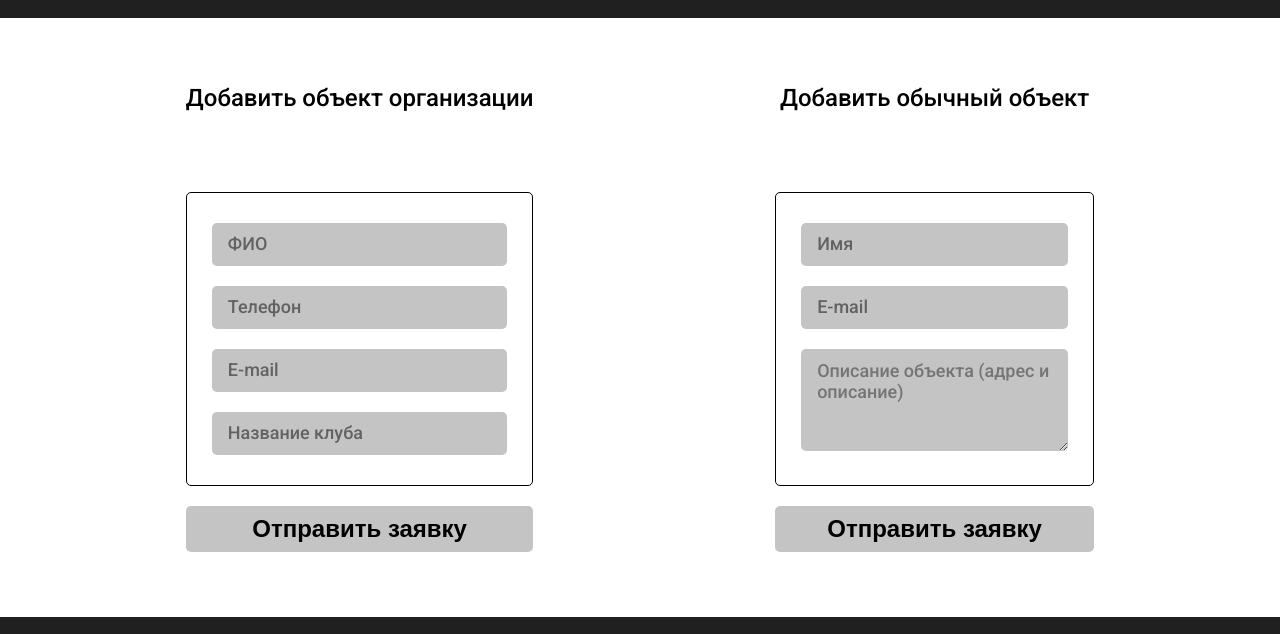
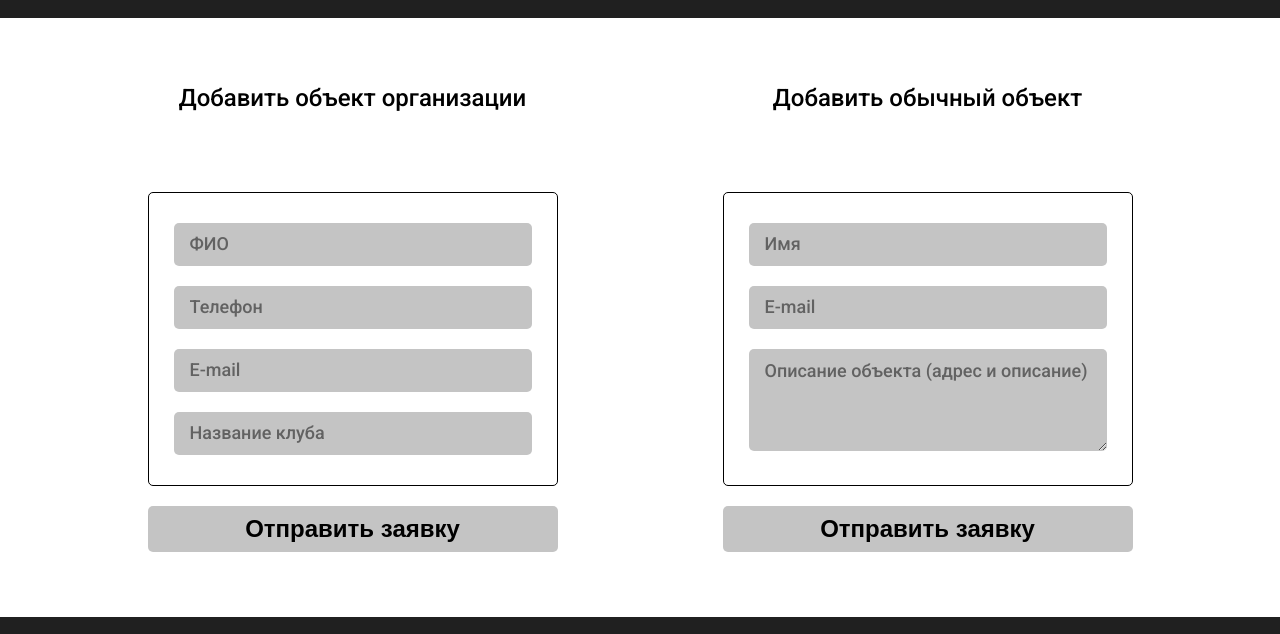
Before and after one commit to Andrey-Sivak/search-sports.github.io, a website: page add-location.html in a window 1280 px wide. Shown: the part 52-686 px from the top of the page. Drawn offline with nearby package versions, Linux system fonts and the light colour scheme; files that its build step writes are made by us from their sources.

Commit message:
edit textarea's label styles

```diff
--- a/app/sass/components/_form.scss
+++ b/app/sass/components/_form.scss
@@ -1,5 +1,6 @@
 .add-form {
-  max-width: 400px;
+  max-width: 410px;
+  width: 100%;
 
   &__title {
     font-size: 24px;
@@ -32,6 +33,7 @@
     & textarea {
       min-height: 102px;
       resize: vertical;
+      font-family: $roboto;
     }
   }
 
@@ -64,7 +66,8 @@
   }
 }
 
-input {
+input,
+textarea {
 
   &::placeholder {
     color: rgba(0, 0, 0, 0.5);
--- a/app/sass/pages/_single.scss
+++ b/app/sass/pages/_single.scss
@@ -122,6 +122,10 @@
           font-family: $roboto;
         }
       }
+
+      & label {
+        left: 20px;
+      }
     }
   }
 }
```
